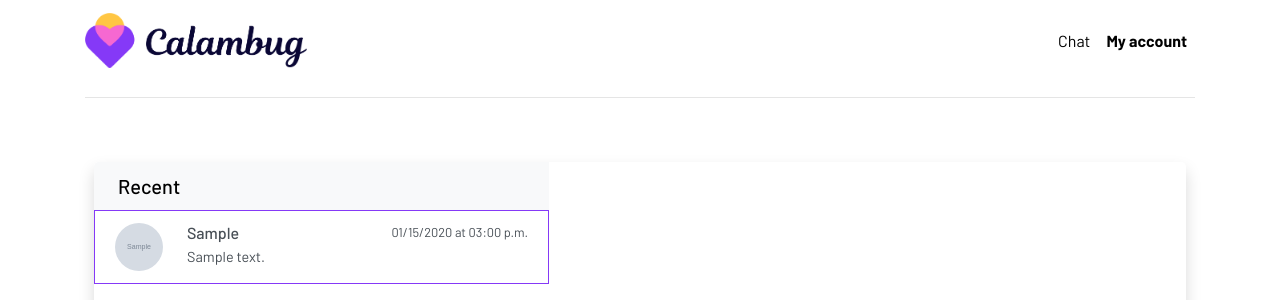
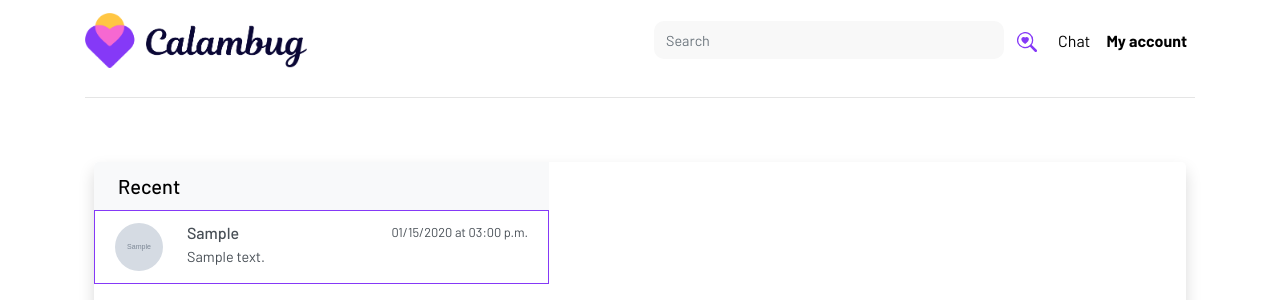
Before and after one commit to towiron/dating-web-app, a Django app: page /chat/ in a window 1280 px wide. Shown: the top 300 px of the page. Run offline with Django 4.2, Linux system fonts and the light colour scheme; a user stored in the database is signed in; tables that the repository leaves empty hold one stand-in row (values such as "Sample post"); grey boxes marked "Sample" are stand-in pictures; some libraries are stand-ins or nearby versions.

Commit message:
fix bugs

```diff
--- a/chat_app/templates/chat_app/base.html
+++ b/chat_app/templates/chat_app/base.html
@@ -26,8 +26,17 @@
         </button>
         <div class="collapse navbar-collapse text-center" id="navbarNav">
           <ul class="navbar-nav ml-auto">
-            <li class="nav-item">
               {% if user.is_authenticated %}
+              <form class="d-flex" role="search" action="{% url 'dating_app:search_results' %}" method="GET">
+                <input class="form-control" type="search" autocomplete="off" name="search" placeholder="Search" aria-label="Search">
+                <button class="btn btn-link" type="submit">
+                  <svg xmlns="http://www.w3.org/2000/svg" width="20" height="20" fill="#8538f7" class="bi bi-search-heart" viewBox="0 0 16 16">
+                    <path d="M6.5 4.482c1.664-1.673 5.825 1.254 0 5.018-5.825-3.764-1.664-6.69 0-5.018Z"/>
+                    <path d="M13 6.5a6.471 6.471 0 0 1-1.258 3.844c.04.03.078.062.115.098l3.85 3.85a1 1 0 0 1-1.414 1.415l-3.85-3.85a1.007 1.007 0 0 1-.1-.115h.002A6.5 6.5 0 1 1 13 6.5ZM6.5 12a5.5 5.5 0 1 0 0-11 5.5 5.5 0 0 0 0 11Z"/>
+                  </svg>
+                </button>
+              </form>
+              <li class="nav-item">
                 <a class="nav-link" href="{% url 'chat_app:message_list' %}">Chat</a>
               {% endif %}
             </li>
```
